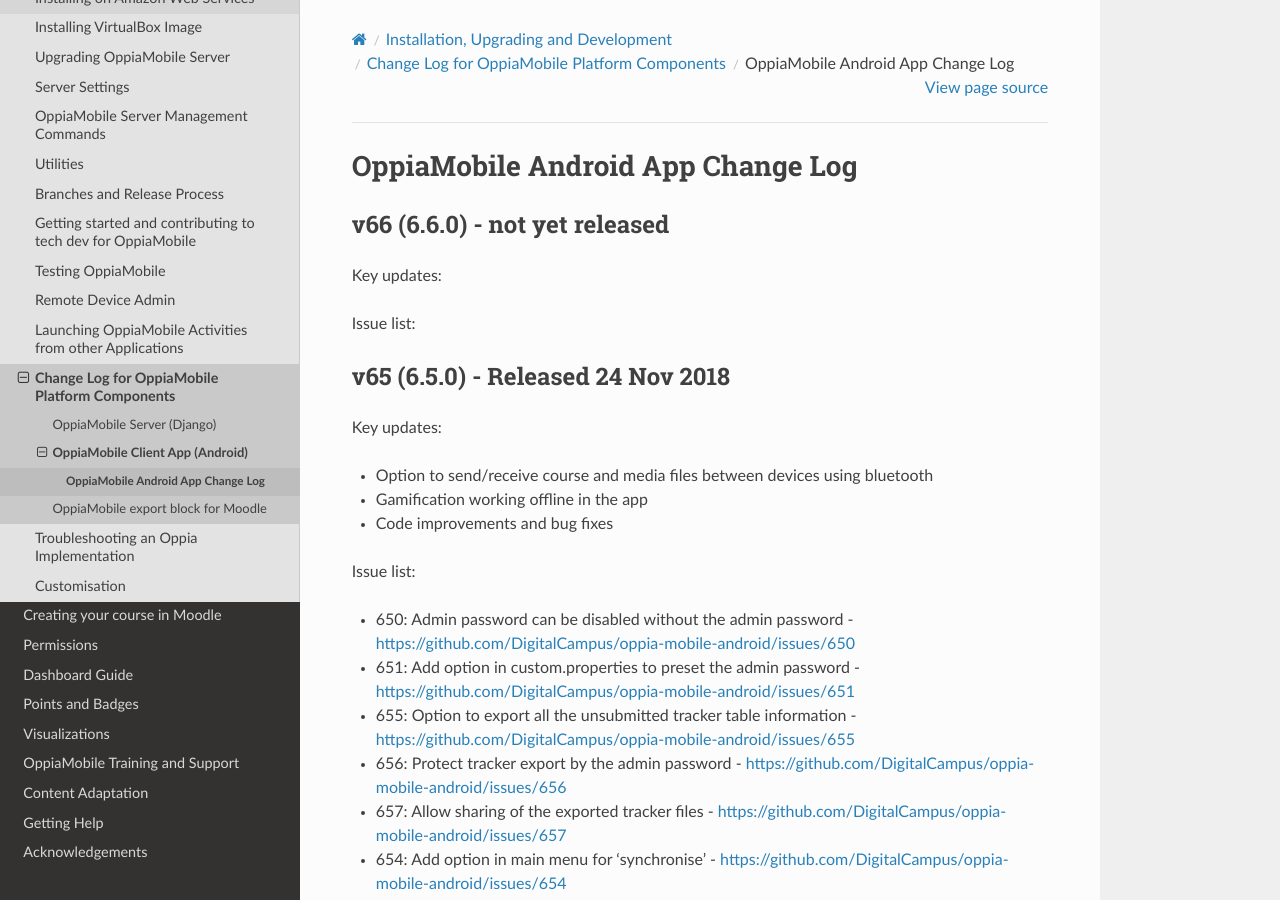
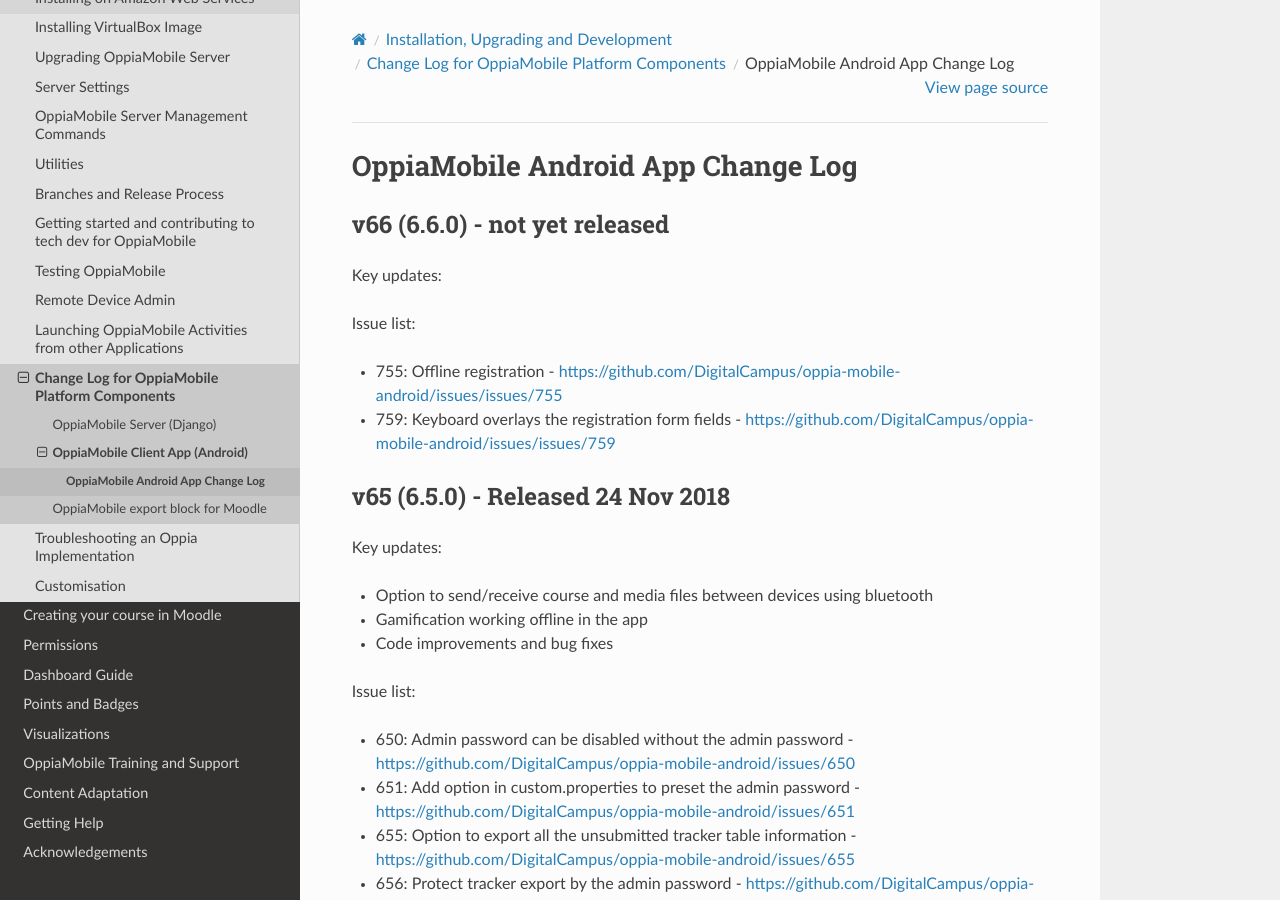
Before and after one commit to DigitalCampus/django-oppia, a Sphinx documentation site: the page built from docs/dev/changelog_android.rst, in a window 1280 px wide and 900 px high. Built offline with Sphinx 7.4.7 and the Read the Docs theme 2.0.0, drawn with Linux system fonts in a browser that asks for light colours; the version number is read from the project's files by our own code.

Commit message:
update docs

```diff
--- a/docs/dev/changelog_android.rst
+++ b/docs/dev/changelog_android.rst
@@ -9,6 +9,9 @@
 Key updates:
 
 Issue list:
+
+* 755: Offline registration - https://github.com/DigitalCampus/oppia-mobile-android/issues/issues/755
+* 759: Keyboard overlays the registration form fields - https://github.com/DigitalCampus/oppia-mobile-android/issues/issues/759
 
 .. _appv65:
 
```
Also changed, not shown: 1 other file.
